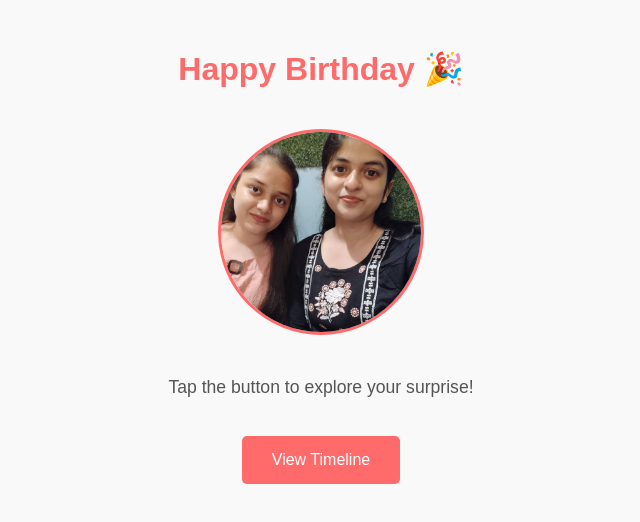
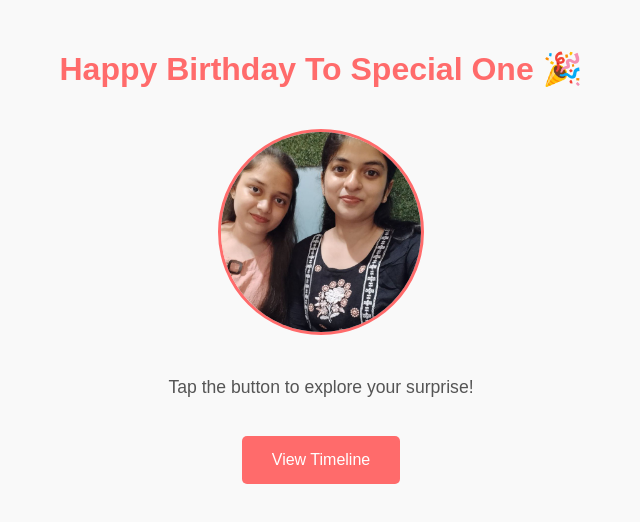
Before and after one commit to Amritansh-verma/Tanishkabday, a plain HTML site: page index.html in a window 1280 px wide. Shown: the whole page, without its empty margins (319-959 px from the left). Drawn offline with Linux system fonts and the light colour scheme.

Commit message:
Update index.html

```diff
--- a/index.html
+++ b/index.html
@@ -44,7 +44,7 @@
     </style>
 </head>
 <body>
-    <h1>Happy Birthday 🎉</h1>
+    <h1>Happy Birthday To Special One 🎉</h1>
     <img src="1placeholder.jpg" alt="Her Image">
     <p>Tap the button to explore your surprise!</p>
     <button onclick="window.location.href='timeline.html'">View Timeline</button>
```
